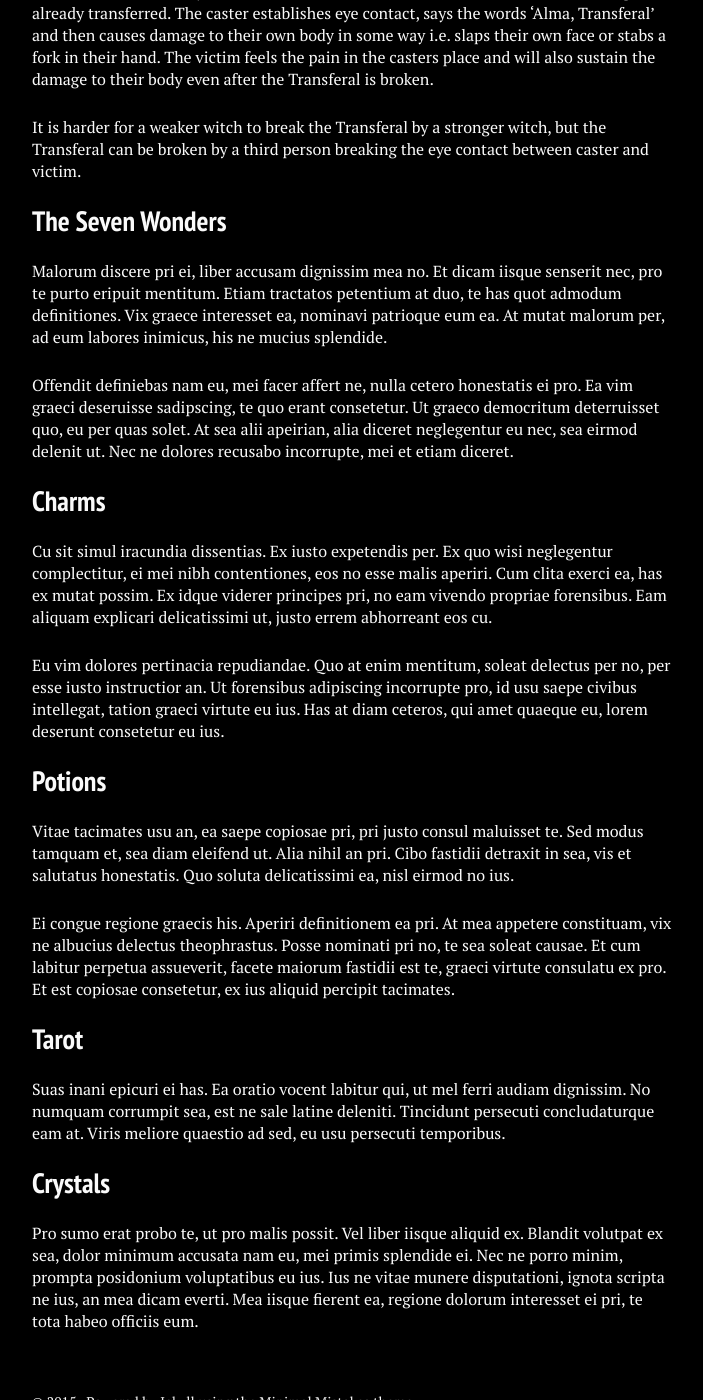
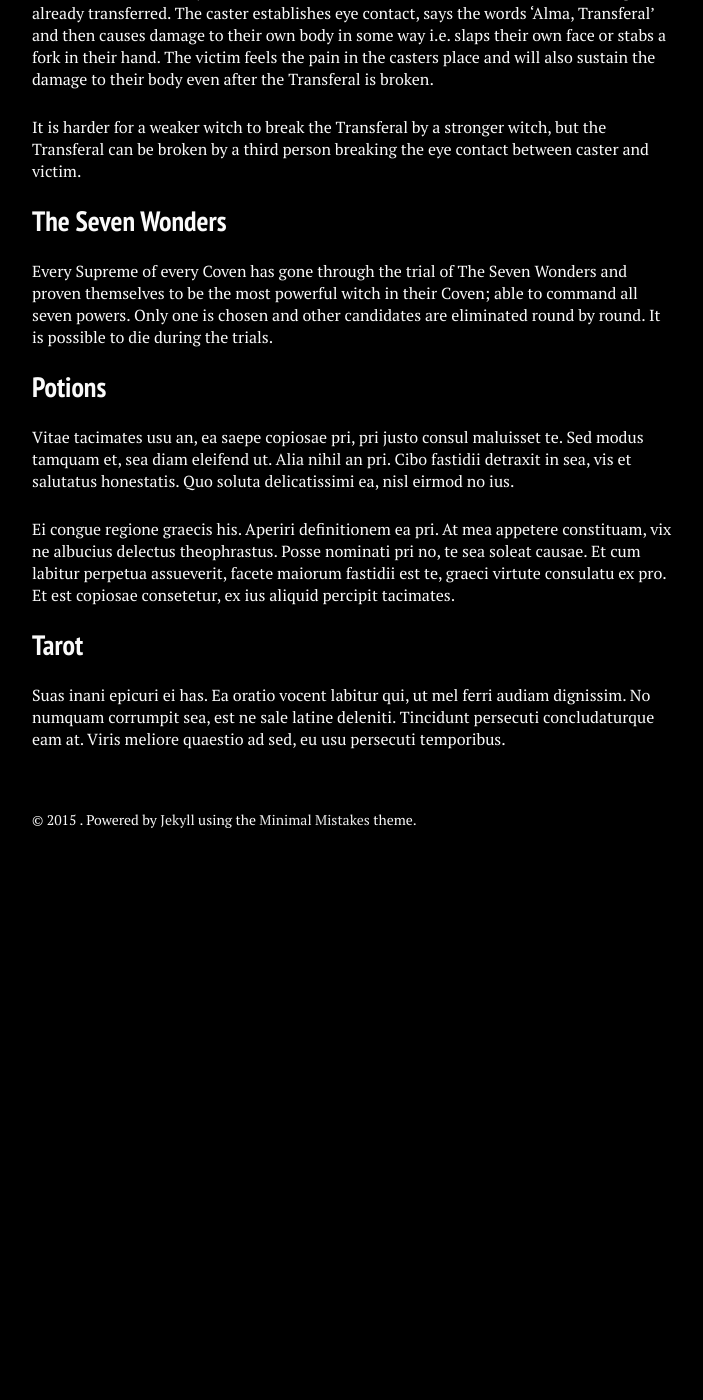
Before and after one commit to stanislavb/www.coven.nu, a Jekyll site: the page built from magic/index.md, in a window 1280 px wide and 1400 px high, scrolled down 2452 px. Shown: the whole window, without its empty margins (288-991 px from the left). Built offline with Jekyll 4.4.1, drawn with Linux system fonts in a browser that asks for light colours; nearby versions of some CDN libraries; after the commit the page ends 3330 px from its top, so only the background shows below that.

Commit message:
Update index.md

```diff
--- a/magic/index.md
+++ b/magic/index.md
@@ -66,15 +66,7 @@ It is harder for a weaker witch to break the Transferal by a stronger witch, but
 
 ## The Seven Wonders
 
-Malorum discere pri ei, liber accusam dignissim mea no. Et dicam iisque senserit nec, pro te purto eripuit mentitum. Etiam tractatos petentium at duo, te has quot admodum definitiones. Vix graece interesset ea, nominavi patrioque eum ea. At mutat malorum per, ad eum labores inimicus, his ne mucius splendide.
-
-Offendit definiebas nam eu, mei facer affert ne, nulla cetero honestatis ei pro. Ea vim graeci deseruisse sadipscing, te quo erant consetetur. Ut graeco democritum deterruisset quo, eu per quas solet. At sea alii apeirian, alia diceret neglegentur eu nec, sea eirmod delenit ut. Nec ne dolores recusabo incorrupte, mei et etiam diceret.
-
-## Charms
-
-Cu sit simul iracundia dissentias. Ex iusto expetendis per. Ex quo wisi neglegentur complectitur, ei mei nibh contentiones, eos no esse malis aperiri. Cum clita exerci ea, has ex mutat possim. Ex idque viderer principes pri, no eam vivendo propriae forensibus. Eam aliquam explicari delicatissimi ut, justo errem abhorreant eos cu.
-
-Eu vim dolores pertinacia repudiandae. Quo at enim mentitum, soleat delectus per no, per esse iusto instructior an. Ut forensibus adipiscing incorrupte pro, id usu saepe civibus intellegat, tation graeci virtute eu ius. Has at diam ceteros, qui amet quaeque eu, lorem deserunt consetetur eu ius.
+Every Supreme of every Coven has gone through the trial of The Seven Wonders and proven themselves to be the most powerful witch in their Coven; able to command all seven powers. Only one is chosen and other candidates are eliminated round by round. It is possible to die during the trials.
 
 ## Potions
 
@@ -85,7 +77,3 @@ Ei congue regione graecis his. Aperiri definitionem ea pri. At mea appetere cons
 ## Tarot
 
 Suas inani epicuri ei has. Ea oratio vocent labitur qui, ut mel ferri audiam dignissim. No numquam corrumpit sea, est ne sale latine deleniti. Tincidunt persecuti concludaturque eam at. Viris meliore quaestio ad sed, eu usu persecuti temporibus.
-
-## Crystals
-
-Pro sumo erat probo te, ut pro malis possit. Vel liber iisque aliquid ex. Blandit volutpat ex sea, dolor minimum accusata nam eu, mei primis splendide ei. Nec ne porro minim, prompta posidonium voluptatibus eu ius. Ius ne vitae munere disputationi, ignota scripta ne ius, an mea dicam everti. Mea iisque fierent ea, regione dolorum interesset ei pri, te tota habeo officiis eum.
```
